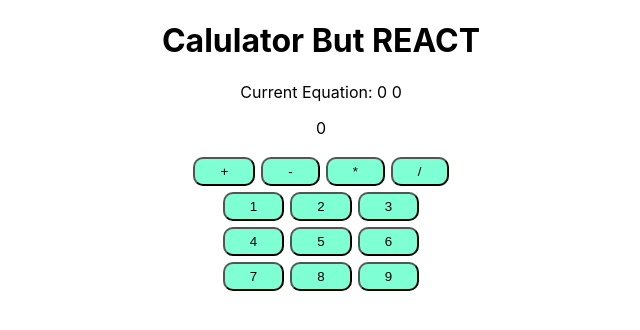
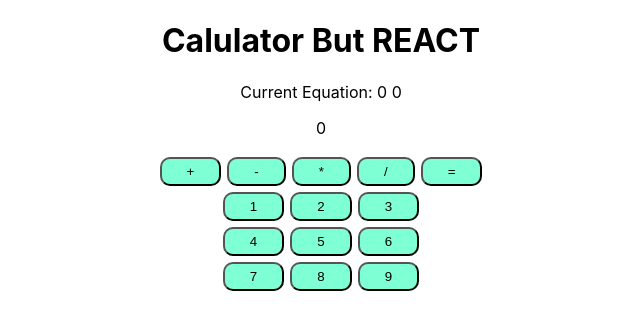
Before and after one commit to ArmadaDev25/Calc_React, a React (Create React App) app in the folder Calc_App/calcapp/: page / in a window 1280 px wide. Shown: the top 330 px of the page, without its empty margins (319-959 px from the left). Built offline with nearby package versions, Linux system fonts and the light colour scheme.

Commit message:
Calculator is Working

```diff
--- a/Calc_App/calcapp/src/App.js
+++ b/Calc_App/calcapp/src/App.js
@@ -36,7 +36,31 @@
   // This function will calculate the result of the equation based on the numbers and operator set
   // Called when the user presses the equals button
   function calculateResult() {
+    switch(operator){
+      case "+":
+        setDisplayNum(num1+num2);
+        clearEquation();
+        break;
+      case "-":
+        setDisplayNum(num1-num2);
+        clearEquation();
+        break;
+      case "*":
+        setDisplayNum(num1*num2);
+        clearEquation();
+        break;
+      case "/":
+        setDisplayNum(num1/num2);
+        clearEquation();
+        break;
+    }
 
+  }
+
+  function clearEquation(){
+    setnum1(0);
+    setNum2(0);
+    setOperator('')
   }
 
 
@@ -54,6 +78,7 @@
       <button onClick={() => setOperaterFunc('-')}>-</button>
       <button onClick={() => setOperaterFunc('*')}>*</button>
       <button onClick={() => setOperaterFunc('/')}>/</button>
+      <button onClick={calculateResult}>=</button>
     </div>
 
 
```
